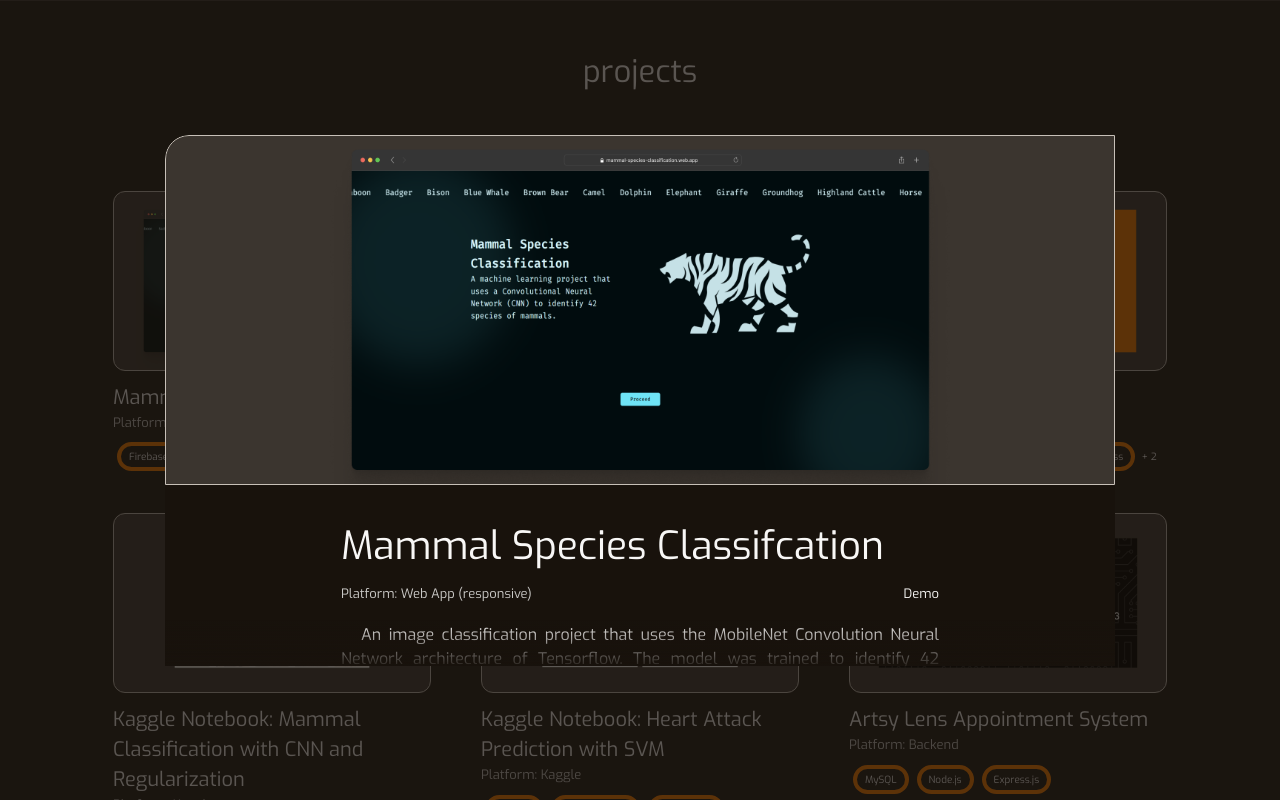
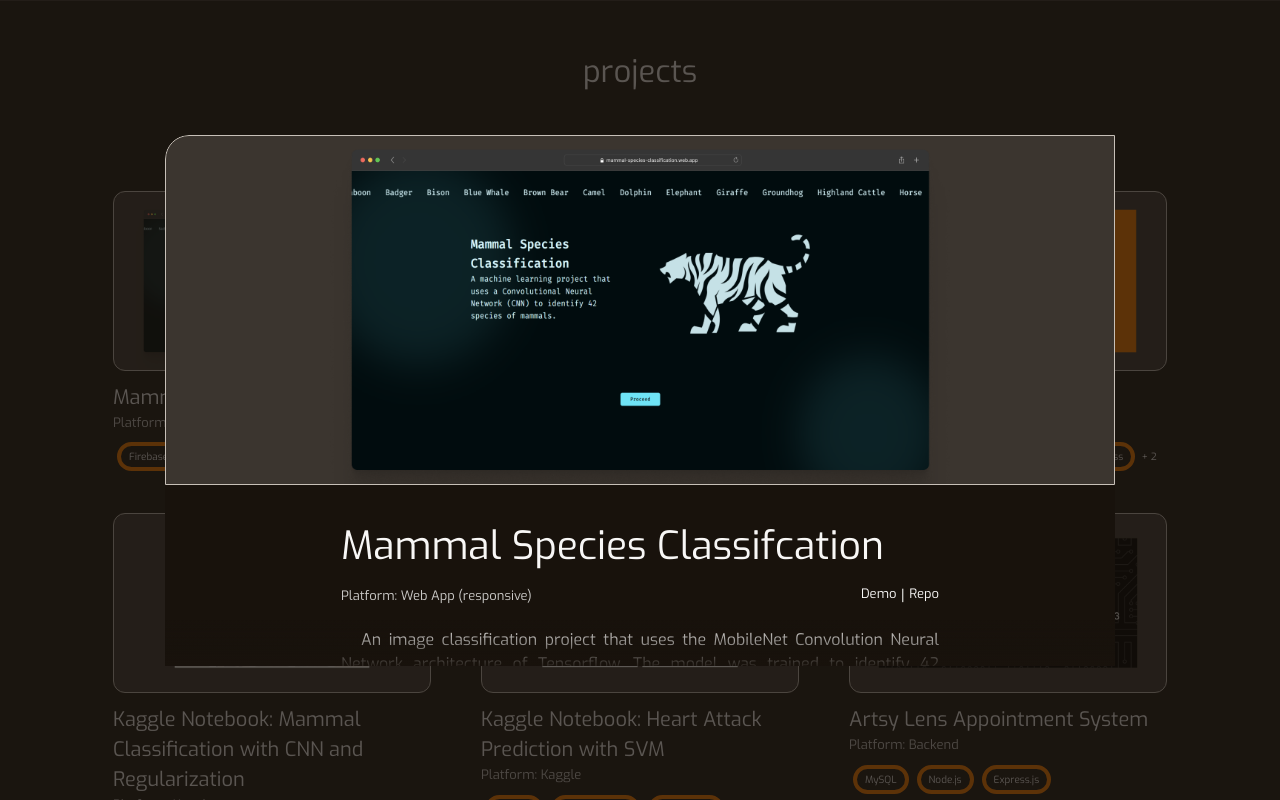
Before and after one commit to jlsude/portfolio-website, a Next.js app: page / in a window 1280 px wide. Both pictures are taken after a click on the element 272 px from the left and 2215 px from the top of the page. Shown: the part 1883-2683 px from the top of the page. Built offline with nearby package versions, Linux system fonts and the light colour scheme.

Commit message:
chore: add GitHub repository link to ProjectModal; conditionally render based on project status

```diff
--- a/app/components/ProjectModal.jsx
+++ b/app/components/ProjectModal.jsx
@@ -14,6 +14,7 @@ export default function ProjectModal(props) {
     thumbnail,
     demoLink,
     online,
+    github,
     isPrivate,
   } = props;
   console.log(projectName);
@@ -50,6 +51,7 @@ export default function ProjectModal(props) {
               })}
             </p>
 
+            <div className="p-small flex flex-row">
               {isPrivate ? null : (
                 <Link
                   href={demoLink}
@@ -60,6 +62,18 @@ export default function ProjectModal(props) {
                   Demo
                 </Link>
               )}
+              {!isPrivate === online ? <p>&nbsp;|&nbsp;</p> : null}
+              {online ? (
+                <Link
+                  href={github}
+                  target="_blank"
+                  rel="noopener noreferrer"
+                  className="p-small cursor-pointer hover:underline"
+                >
+                  Repo
+                </Link>
+              ) : null}
+            </div>
           </div>
 
           <p className="mt-5 text-justify indent-5">{description}</p>
```
Lines whose indentation alone changed are shown as unchanged.
